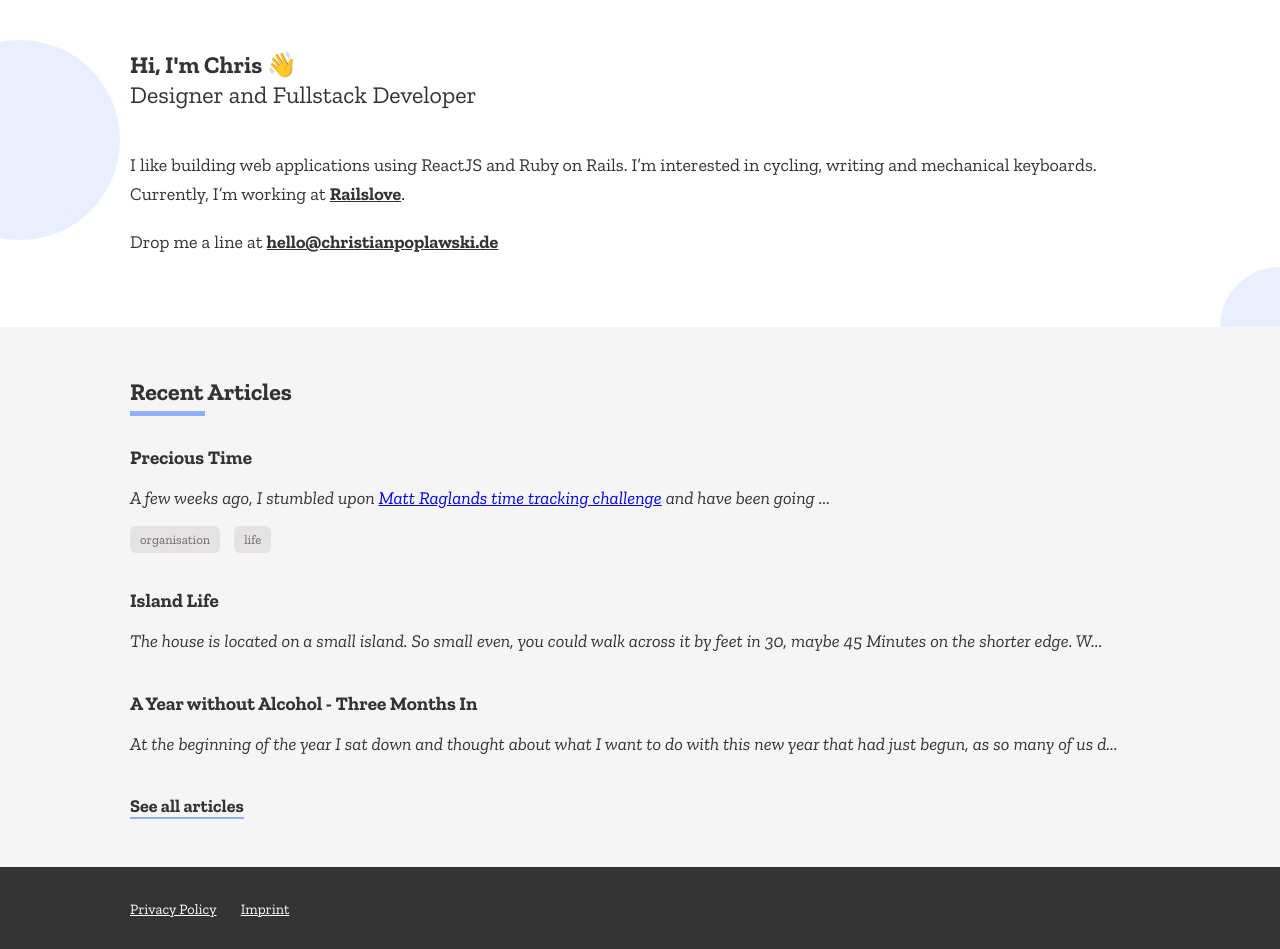
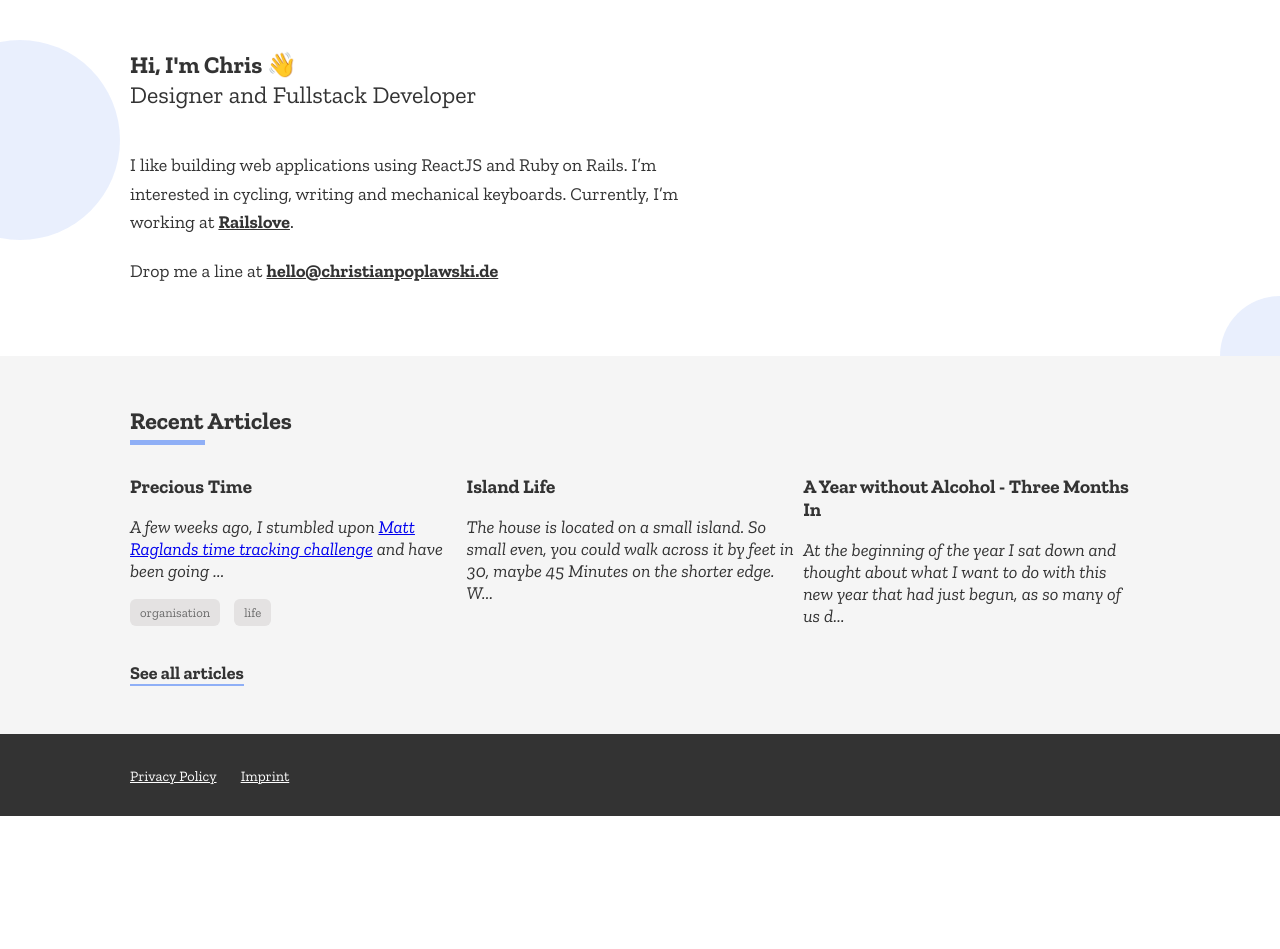
Before and after one commit to Plsr/website_dep, a Jekyll site: the page built from index.html, in a window 1280 px wide. Built offline with Jekyll 4.4.1, drawn with Linux system fonts in a browser that asks for light colours; after the commit the page ends 900 px from its top, so only the background shows below that.

Commit message:
Started with basic desktop styling for index

```diff
--- a/_sass/application.sass
+++ b/_sass/application.sass
@@ -2,12 +2,14 @@
 @import 'base/vars'
 @import 'base/global'
 @import 'base/fonts'
+@import 'base/breakpoints'
 
 // Atoms
 @import 'atoms/article_preview'
 @import 'atoms/tag'
 @import 'atoms/link_list'
 @import 'atoms/wrapper'
+@import 'atoms/articles_list'
 
 // Blocks
 @import 'blocks/intro_section'
--- /dev/null
+++ b/_sass/atoms/_articles_list.sass
@@ -0,0 +1,24 @@
+/**
+ * TODO:
+ * This is currently working, but it does still need some more tweaks:
+ *
+ * 1. The single elements need some padding to their sides
+ * 2. The elements all have a different height on bigger devices, which looks awkward.
+ *    Maybe using a grid layout here would work better. Need to check browser compatibility.
+ */
+.aArticlesList
+  display: flex
+  flex-direction: column
+
+  @include for-tablet-portrait-up
+    flex-direction: row
+
+  &-item
+    flex-basis: 100%
+    flex-grow: 0
+    flex-shrink: 0
+
+    @include for-tablet-portrait-up
+      flex-basis: 33%
+      flex-grow: 0
+      flex-shrink: 0
--- /dev/null
+++ b/_sass/base/_breakpoints.sass
@@ -0,0 +1,23 @@
+@mixin for-phone-only
+  @media (max-width: 599px)
+    @content
+
+
+@mixin for-tablet-portrait-up
+  @media (min-width: 600px)
+    @content
+
+
+@mixin for-tablet-landscape-up
+  @media (min-width: 900px)
+    @content
+
+
+@mixin for-desktop-up
+  @media (min-width: 1200px)
+    @content
+
+
+@mixin for-big-desktop-up
+  @media (min-width: 1800px)
+    @content
--- a/_sass/blocks/_intro_section.sass
+++ b/_sass/blocks/_intro_section.sass
@@ -23,6 +23,9 @@
     width: 120px
     height: 120px
 
+  &-title, &-subline, &-text
+    max-width: 600px
+
   &-title, &-subline
     font-size: 24px
     line-height: 1.9rem
--- a/index.html
+++ b/index.html
@@ -24,8 +24,9 @@ title: Home
   <div class="aWrapper">
     <h2 class="bArticleRecommendations-title">Recent Articles</h2>
     {% assign posts = site.posts | where:"type", "article" %}
+		<div class="aArticlesList">
 			{% for post in posts limit: 3 %}
-      <div class="aArticlePreview">
+				<div class="aArticlesList-item aArticlePreview">
 					<a href="{{post.url}}" class="aArticlePreview-title">{{ post.title }}</a>
 					<div class="aArticlePreview-excerpt">
 						{{post.excerpt | truncate: 140 }}
@@ -35,6 +36,7 @@ title: Home
 					{% endfor %}
 				</div>
 			{% endfor %}
+		</div>
     <a href="/articles" class="bArticleRecommendations-more">See all articles</a>
   </div>
 </div>
```
Lines whose indentation alone changed are shown as unchanged.
